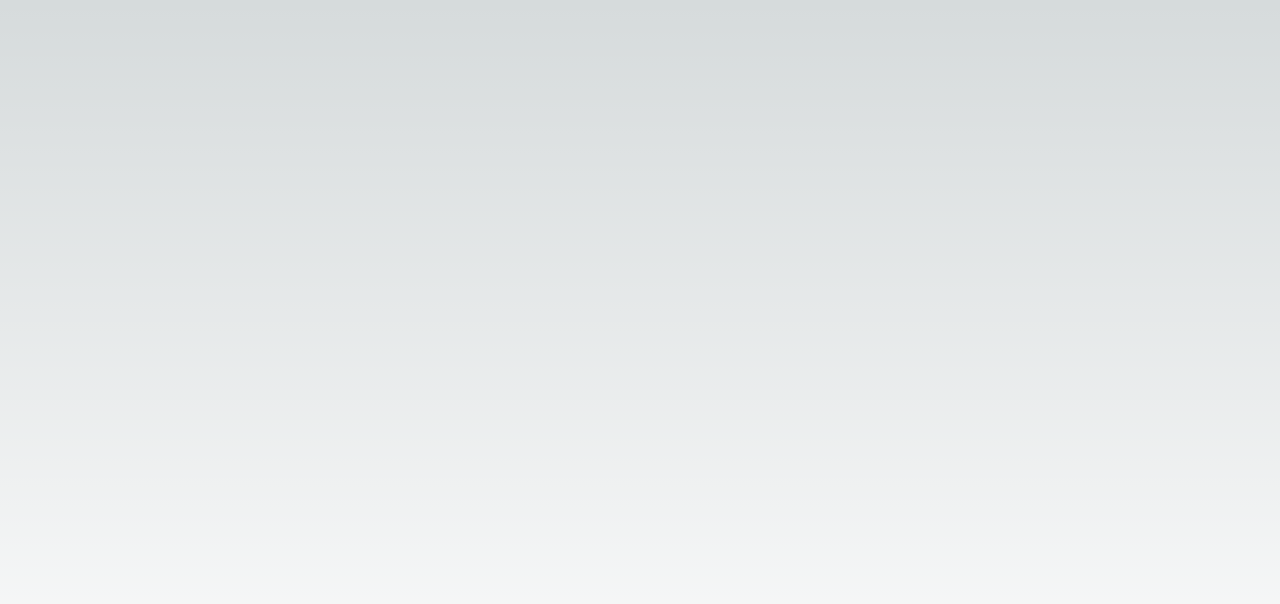
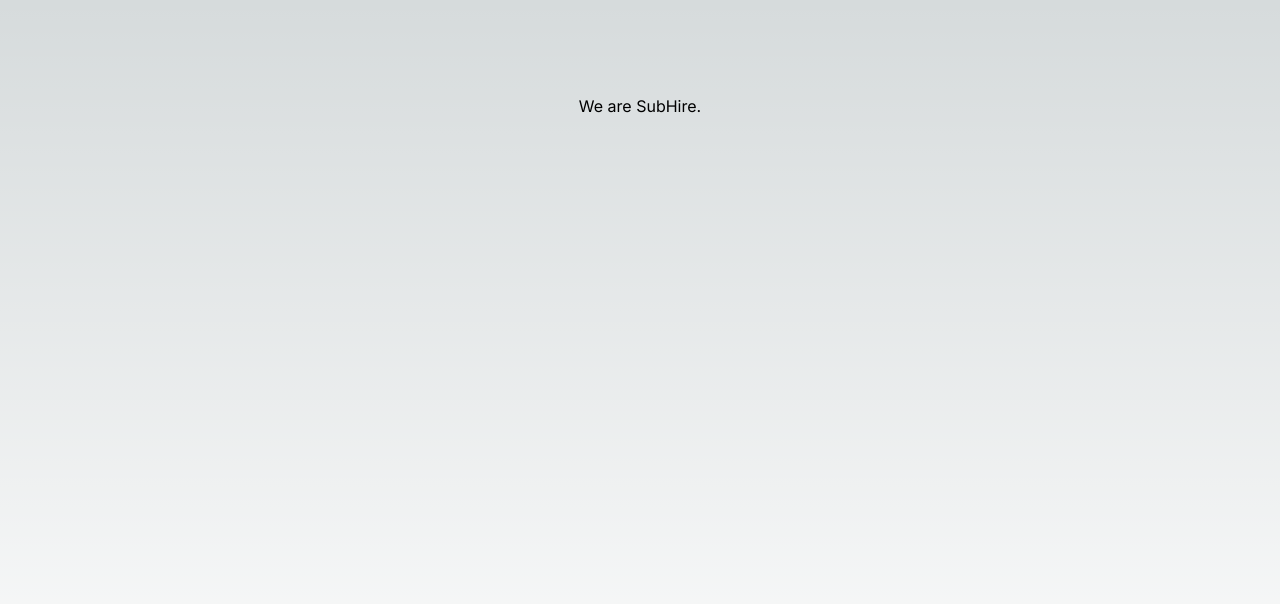
Before and after one commit to Haeven/SubHire, a Next.js app in the folder subhire/: page / in a window 1280 px wide. Shown: the top 604 px of the page. Built offline with nearby package versions, Linux system fonts and the light colour scheme.

Commit message:
Add plain text for testing

```diff
--- a/subhire/src/app/page.tsx
+++ b/subhire/src/app/page.tsx
@@ -4,6 +4,7 @@
 export default function Home() {
   return (
     <main className={styles.main}>
+      We are SubHire.
     </main>
   )
 }
```
